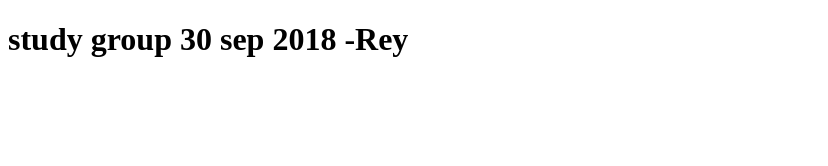
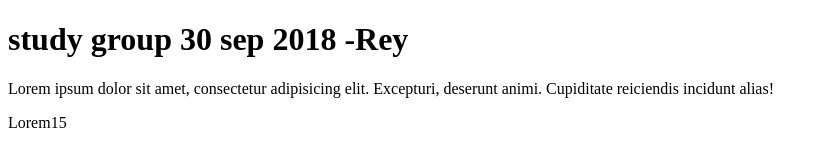
Before and after one commit to 44thm0820/vettechstudygroup30sep2018, a plain HTML site: page index.html in a window 1280 px wide. Shown: the whole page, without its empty margins (0-828 px from the left). Drawn offline with Linux system fonts and the light colour scheme.

Commit message:
first commit

```diff
--- a/index.html
+++ b/index.html
@@ -8,6 +8,9 @@
 </head>
 <body>
     <H1>study group 30 sep 2018 -Rey</H1>
+<p>Lorem ipsum dolor sit amet, consectetur adipisicing elit. Excepturi, deserunt animi. Cupiditate reiciendis incidunt alias!</p>
+<p>Lorem15</p>
 
 </body>
+
 </html>
```
